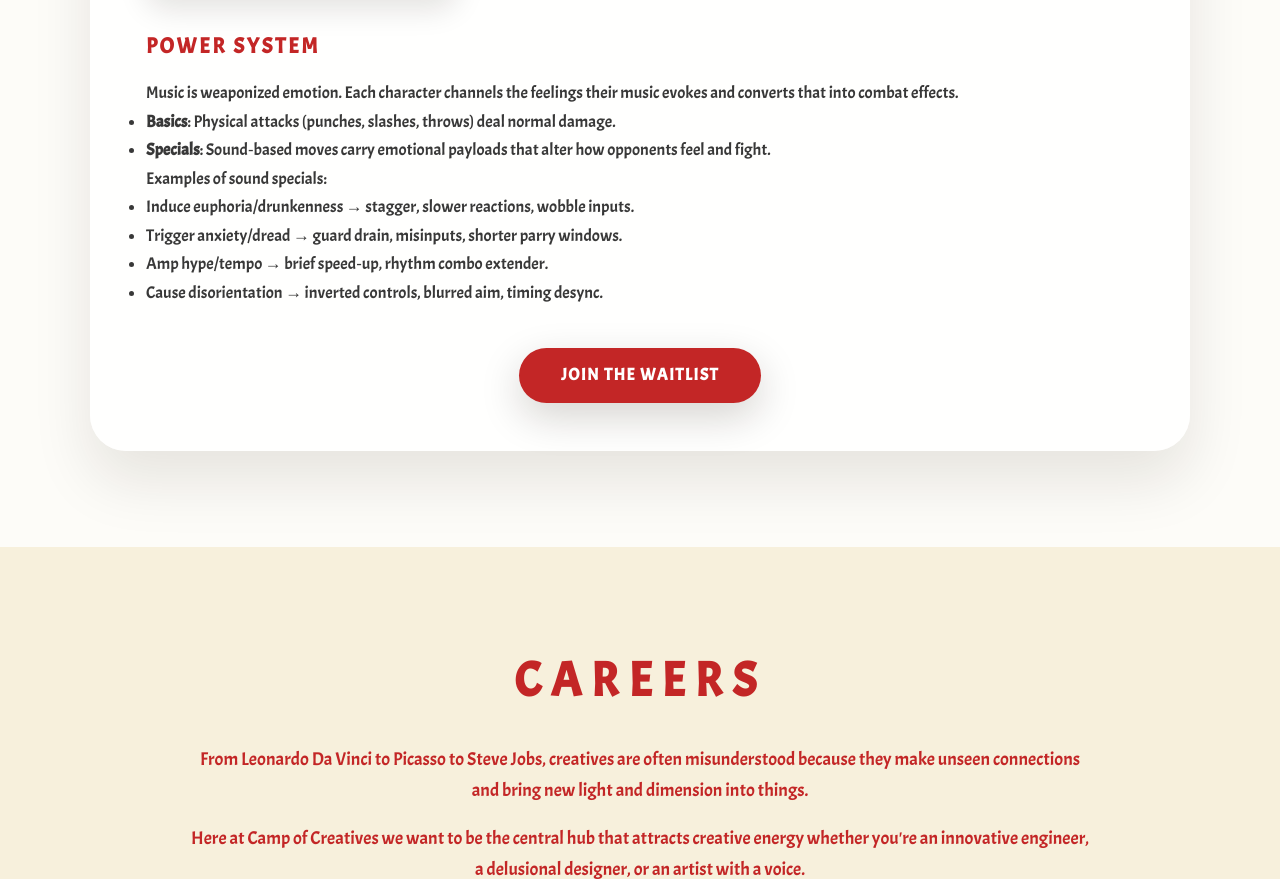
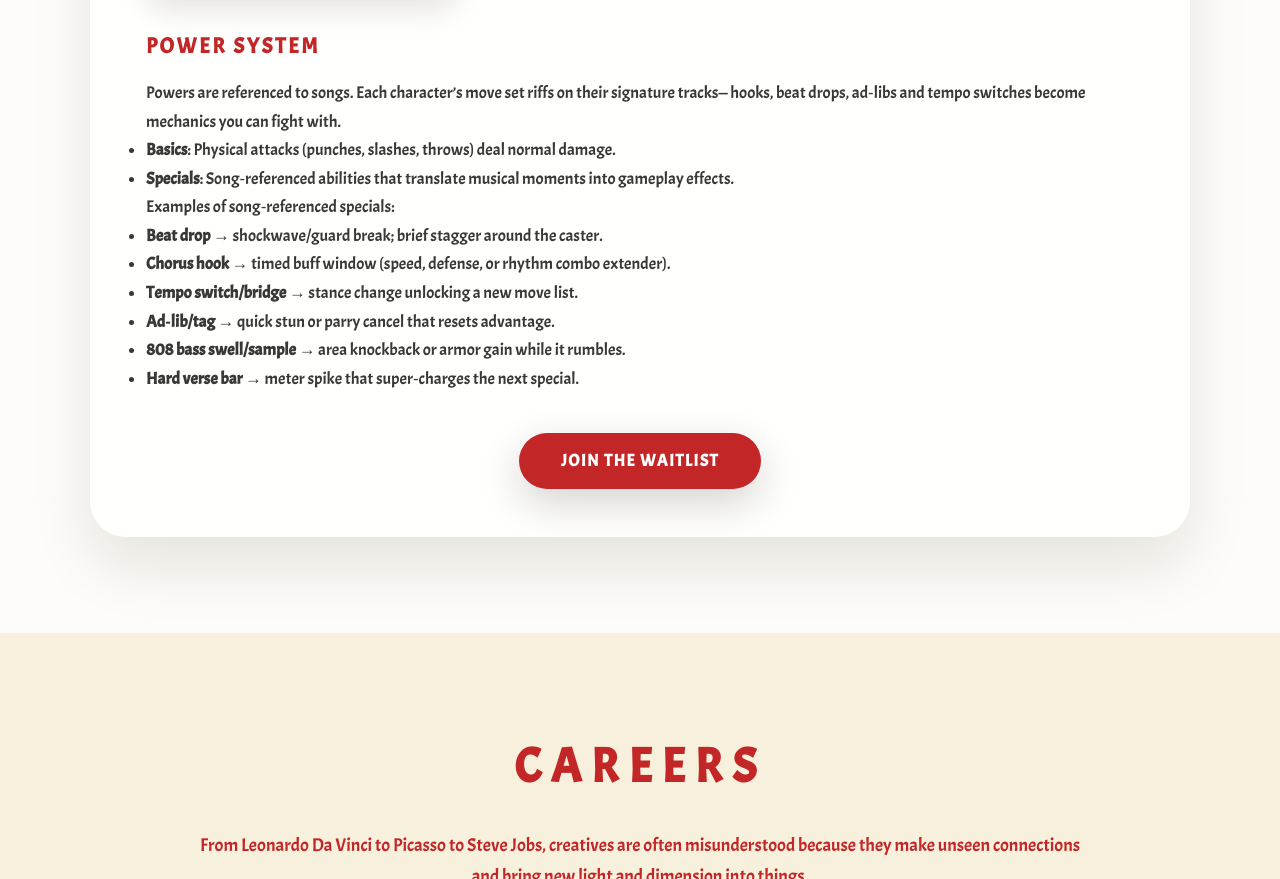
Before and after one commit to bhizchat/campofcreatives, a website: page index.html in a window 1280 px wide. Shown: the part 3528-4407 px from the top of the page. Drawn offline with Linux system fonts and the light colour scheme.

Commit message:
feat(power): shift to song-referenced abilities and examples

```diff
--- a/index.html
+++ b/index.html
@@ -140,19 +140,21 @@
               <div class="product-card__power">
                 <h4>Power System</h4>
                 <p>
-                  Music is weaponized emotion. Each character channels the feelings their music evokes and
-                  converts that into combat effects.
+                  Powers are referenced to songs. Each character’s move set riffs on their signature tracks—
+                  hooks, beat drops, ad‑libs and tempo switches become mechanics you can fight with.
                 </p>
                 <ul>
                   <li><strong>Basics</strong>: Physical attacks (punches, slashes, throws) deal normal damage.</li>
-                  <li><strong>Specials</strong>: Sound‑based moves carry emotional payloads that alter how opponents feel and fight.</li>
+                  <li><strong>Specials</strong>: Song‑referenced abilities that translate musical moments into gameplay effects.</li>
                 </ul>
-                <p>Examples of sound specials:</p>
+                <p>Examples of song‑referenced specials:</p>
                 <ul>
-                  <li>Induce euphoria/drunkenness → stagger, slower reactions, wobble inputs.</li>
-                  <li>Trigger anxiety/dread → guard drain, misinputs, shorter parry windows.</li>
-                  <li>Amp hype/tempo → brief speed‑up, rhythm combo extender.</li>
-                  <li>Cause disorientation → inverted controls, blurred aim, timing desync.</li>
+                  <li><strong>Beat drop</strong> → shockwave/guard break; brief stagger around the caster.</li>
+                  <li><strong>Chorus hook</strong> → timed buff window (speed, defense, or rhythm combo extender).</li>
+                  <li><strong>Tempo switch/bridge</strong> → stance change unlocking a new move list.</li>
+                  <li><strong>Ad‑lib/tag</strong> → quick stun or parry cancel that resets advantage.</li>
+                  <li><strong>808 bass swell/sample</strong> → area knockback or armor gain while it rumbles.</li>
+                  <li><strong>Hard verse bar</strong> → meter spike that super‑charges the next special.</li>
                 </ul>
               </div>
             </div>
```
